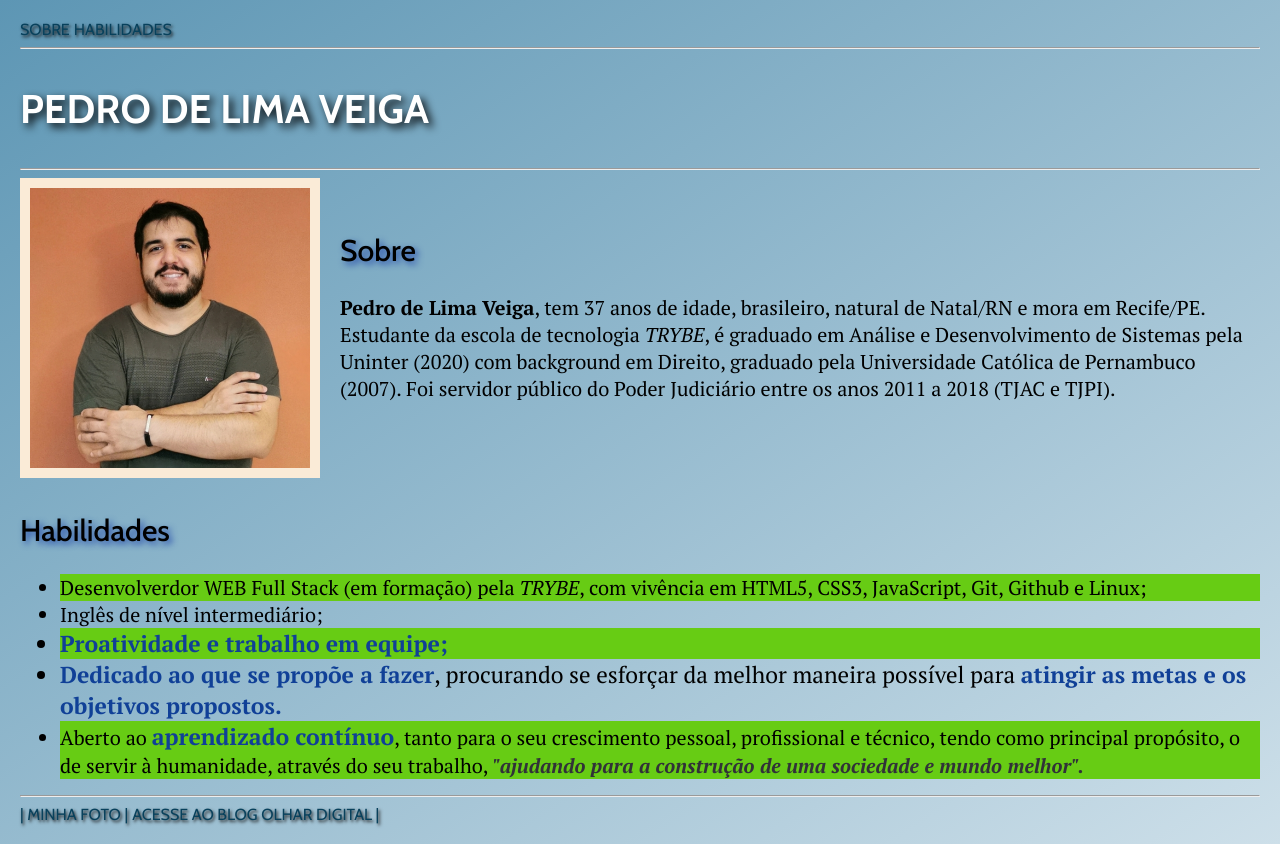
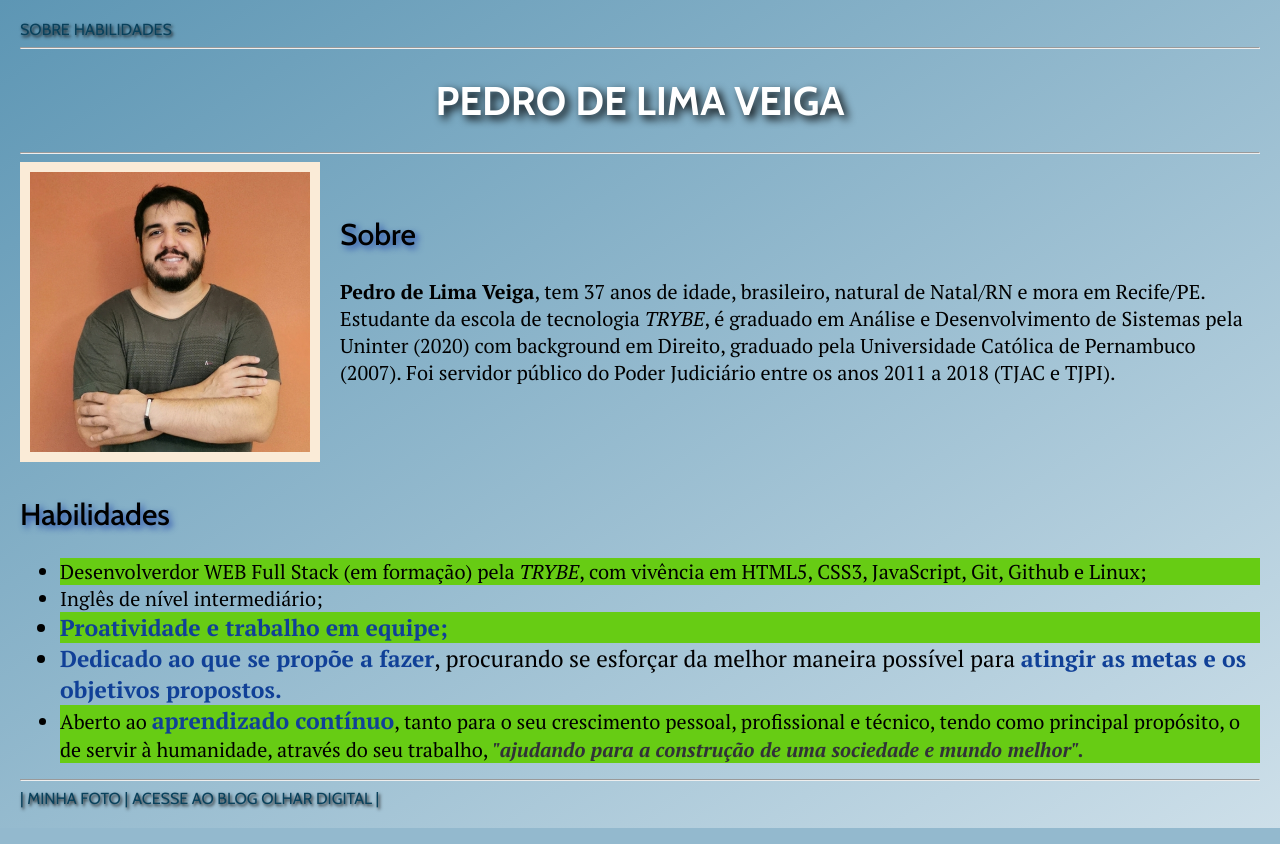
Before and after one commit to pedrodlveiga/pedroveigagithub.github.io, a plain HTML site: page index.html in a window 1280 px wide. Drawn offline with nearby package versions, Linux system fonts and the light colour scheme.

Commit message:
Altera o CSS.

```diff
--- a/CSS/style.css
+++ b/CSS/style.css
@@ -80,7 +80,7 @@ body{
     text-transform: uppercase;
     color: rgb(8, 65, 92);
     text-shadow: rgb(26, 25, 25) 0.1em 0.1em 0.2em;
-    display:inline-block;
+    display:inline;
 }
 
 .link-nav-bottom:hover{
@@ -90,7 +90,7 @@ body{
 
 .meu-nome{
     text-align: center;
-    display: inline-block;
+    display: inline;
 
 }
 
```
